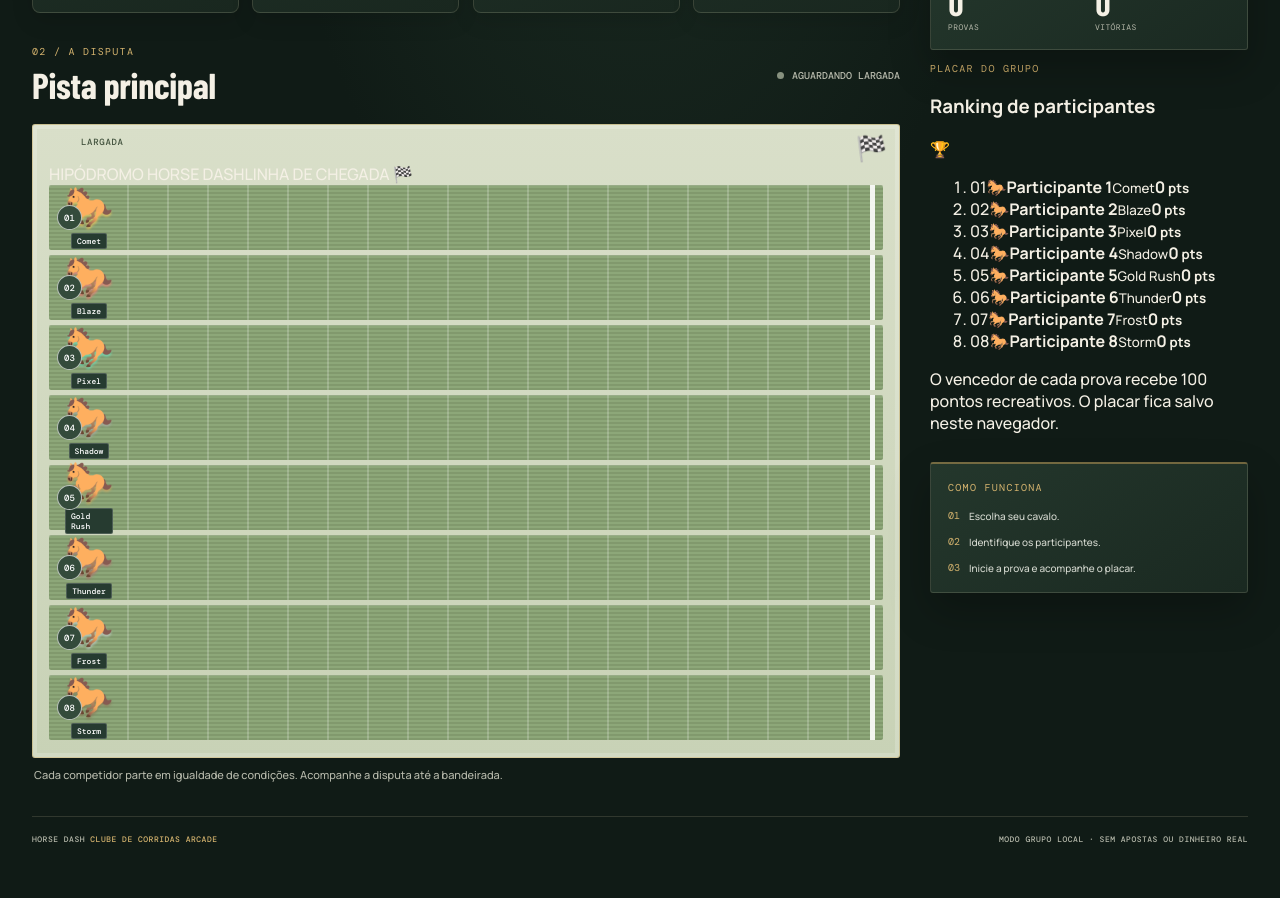
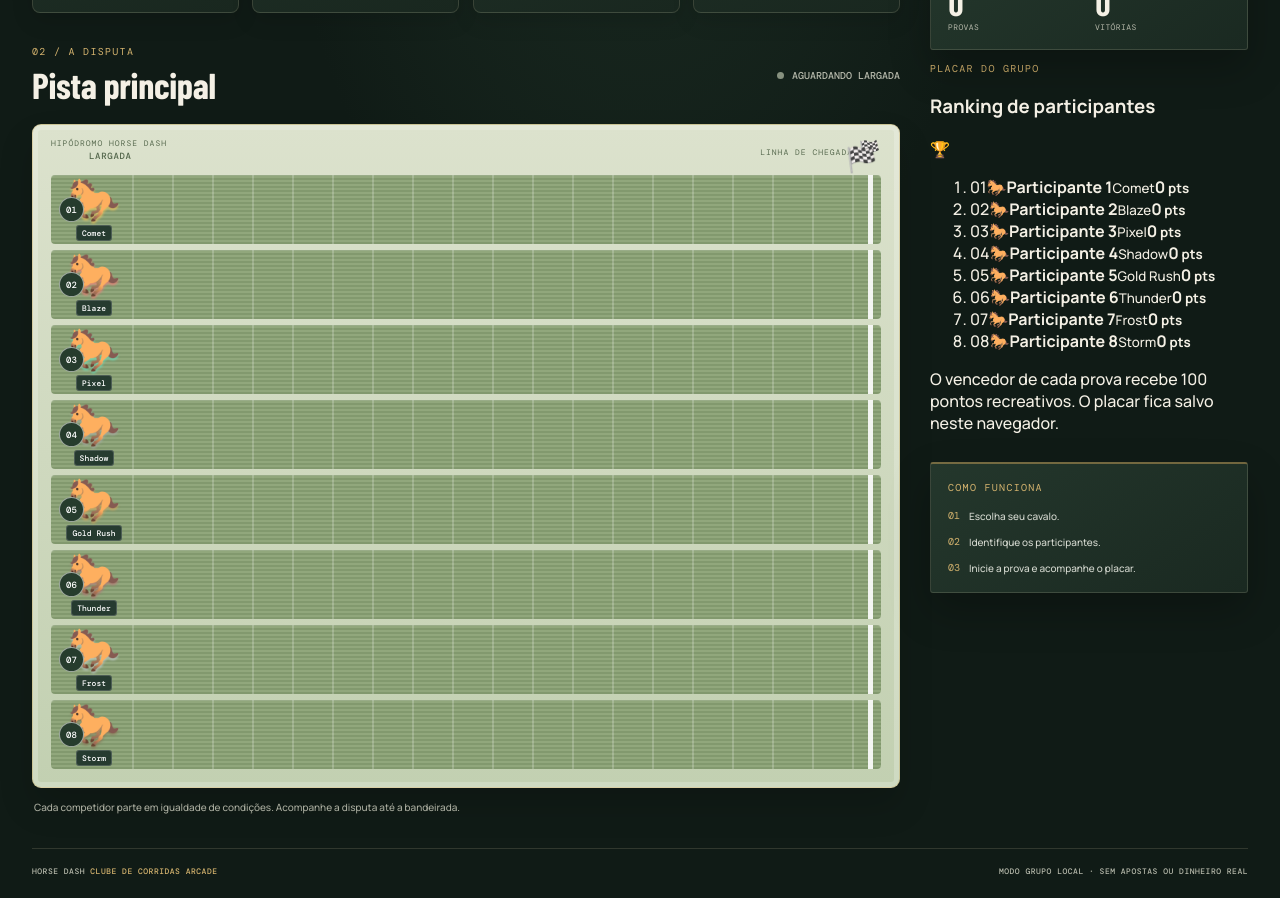
Before and after one commit to DogShown/HorseRacing, a React (Vite) app: page / in a window 1280 px wide. Shown: the part 1240-2138 px from the top of the page. Before the commit the page ends 2106 px from the top, so only its background shows below. Built offline with nearby package versions, Linux system fonts and the light colour scheme; a web font is replaced by a local one.

Commit message:
Polish Horse Dash visual system

```diff
--- a/src/styles/track.css
+++ b/src/styles/track.css
@@ -37,3 +37,16 @@
 
 .runner-sprite { color: var(--horse-color); }
 .runner.winner-runner .runner-sprite { filter: drop-shadow(0 0 5px #fff) drop-shadow(0 2px 1px var(--horse-color)); }
+
+
+.race-track { padding:50px 18px 18px; border:1px solid rgba(212,179,110,.42); border-radius:9px; background:linear-gradient(180deg,#dce2cd 0%,#c2d0b1 100%); box-shadow:inset 0 0 0 5px rgba(255,255,255,.2),0 18px 34px rgba(0,0,0,.15); }
+.track-atmosphere { position:absolute; top:13px; right:18px; left:18px; display:flex; justify-content:space-between; color:#596b50; font:8px var(--mono); letter-spacing:1px; }
+.track-atmosphere b { font-size:17px; }
+.track-start { top:25px; left:56px; color:#53664b; }
+.track-finish { top:16px; right:22px; }
+.lane { height:69px; margin-bottom:6px; border-radius:4px; background:repeating-linear-gradient(0deg,#82996e 0 2px,#91a77c 2px 4px); }
+.lane-number { border-color:rgba(255,255,255,.55); background:#263c2d; }
+.lane-ground { margin-left:10px; }
+.runner-name { max-width:104px; overflow:hidden; text-overflow:ellipsis; white-space:nowrap; border-radius:3px; font-size:8px; }
+.runner-sprite { font-size:42px; }
+.track-hint { margin-top:12px; font-size:10px; }
```
